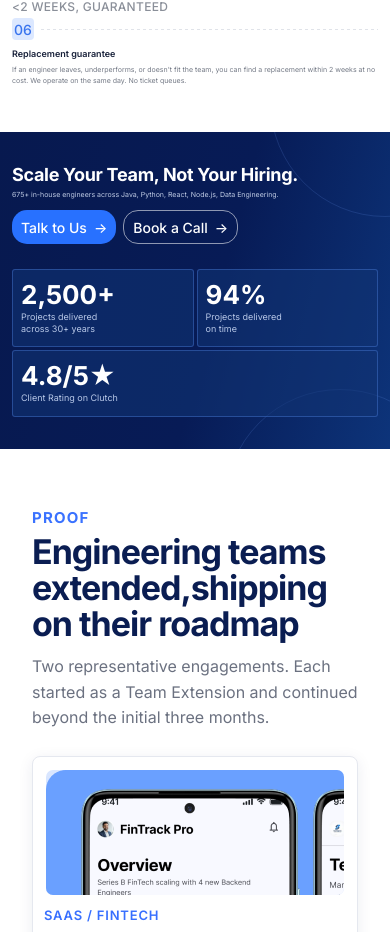
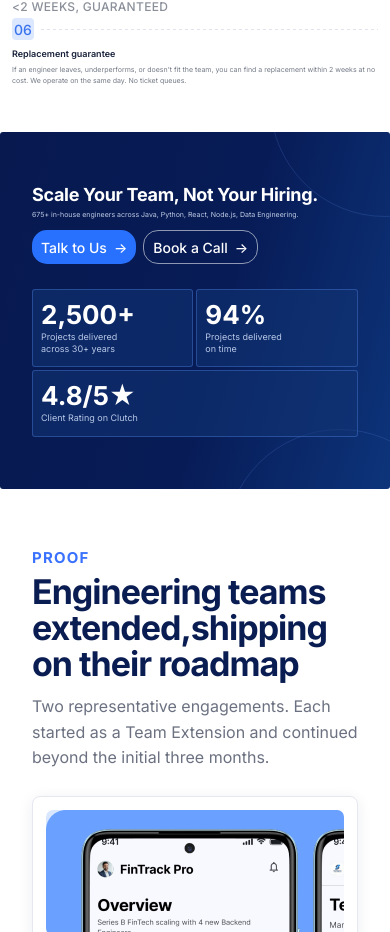
Before and after one commit to prabhatrana666/Assignment-Vinove, a React (Vite) app: page / in a window 390 px wide. Shown: the part 3876-4808 px from the top of the page. Built offline with nearby package versions, Linux system fonts and the light colour scheme.

Commit message:
PROOF SECTION START

```diff
--- a/src/components/onboarding_to_ongoing/Onboarding.css
+++ b/src/components/onboarding_to_ongoing/Onboarding.css
@@ -128,13 +128,11 @@
     height: 1px;
     flex: 1;
     margin-left: 7px;
-  background: repeating-linear-gradient(
-    to right,
+    background: repeating-linear-gradient(to right,
             #e0e3e9 0,
             #e0e3e9 3px,
             transparent 3px,
-    transparent 6px
-  );
+            transparent 6px);
 }
 
 
@@ -173,12 +171,10 @@
     padding: 26px 0;
     overflow: hidden;
     background:
-    linear-gradient(
-      105deg,
+        linear-gradient(105deg,
             #07194f 0%,
             #071b56 55%,
-      #0d347a 100%
-    );
+            #0d347a 100%);
     color: #ffffff;
 }
 
@@ -491,15 +487,18 @@
     Remove the final horizontal continuation
     line on small screens.
   */
-  .how-process-grid
-    > div:nth-child(odd)
-    .how-step-line {
+    .how-process-grid>div:nth-child(odd) .how-step-line {
         display: block;
     }
 
     .how-cta {
         min-height: auto;
         padding: 32px 0;
+        border-radius: 3px;
+    }
+
+    .position-relative {
+        margin: 20px;
     }
 
     .how-cta-content h2 {
@@ -553,7 +552,7 @@
     }
 
     .how-stats {
-    max-width: 100%;
+        max-width: 89%;
     }
 
 }
```
Lines whose indentation alone changed are shown as unchanged.
